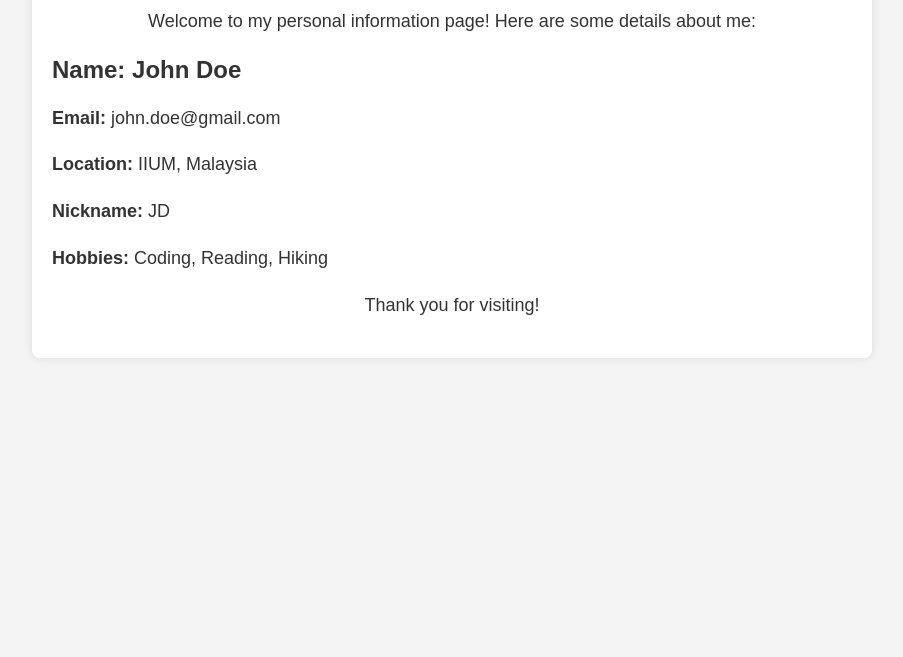
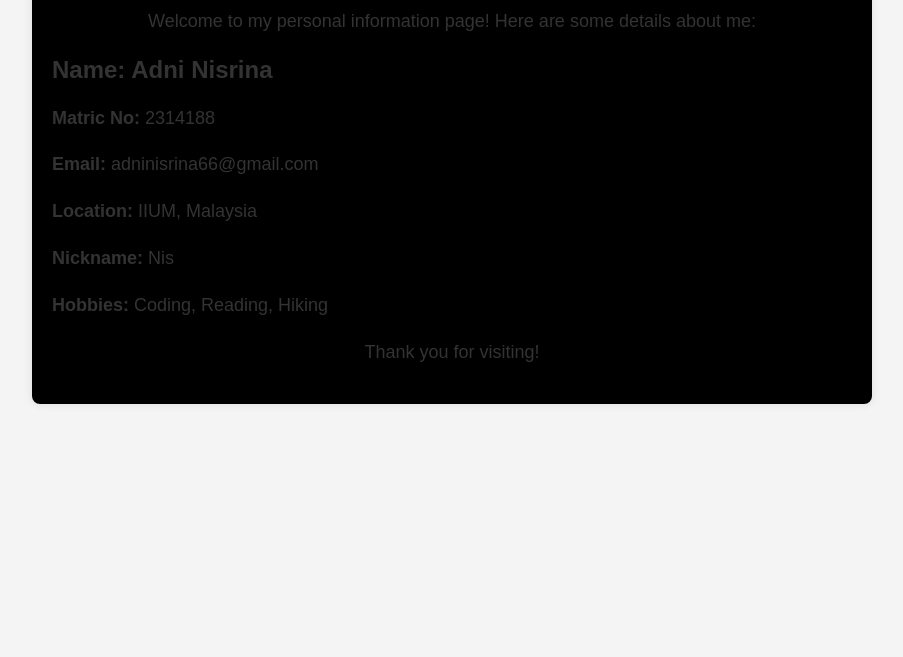
Before and after one commit to AdniNisrina/Demo, a plain HTML site: page index.html in a window 1280 px wide. Shown: the part 143-800 px from the top of the page, without its empty margins (188-1091 px from the left). Drawn offline with Linux system fonts and the light colour scheme.

Commit message:
Update index.html

```diff
--- a/index.html
+++ b/index.html
@@ -17,7 +17,7 @@
             max-width: 800px;
             margin: 50px auto;
             padding: 20px;
-            background-color: #fff;
+            background-color: #000;
             border-radius: 8px;
             box-shadow: 0 0 10px rgba(0,0,0,0.1);
         }
@@ -40,10 +40,11 @@
         <p>Welcome to my personal information page! Here are some details about me:</p>
 
         <div class="personal-info">
-            <h2>Name: John Doe</h2>
-            <p><strong>Email:</strong> john.doe@gmail.com</p>
+            <h2>Name: Adni Nisrina</h2>
+            <p><strong>Matric No:</strong> 2314188</p>
+            <p><strong>Email:</strong> adninisrina66@gmail.com</p>
             <p><strong>Location:</strong> IIUM, Malaysia</p>
-            <p><strong>Nickname:</strong> JD</p>
+            <p><strong>Nickname:</strong> Nis</p>
             <p><strong>Hobbies:</strong> Coding, Reading, Hiking</p>
         </div>
 
```
